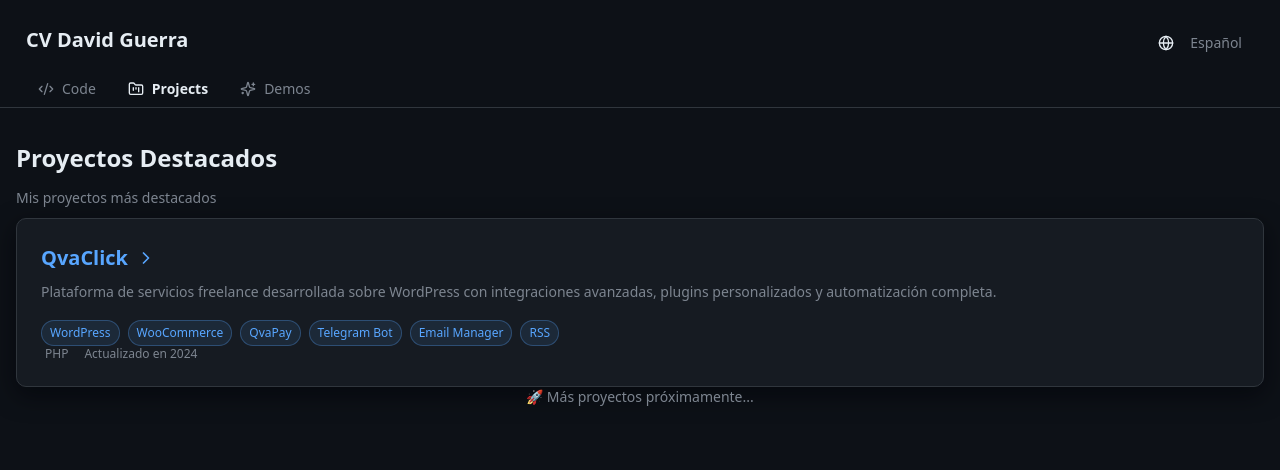
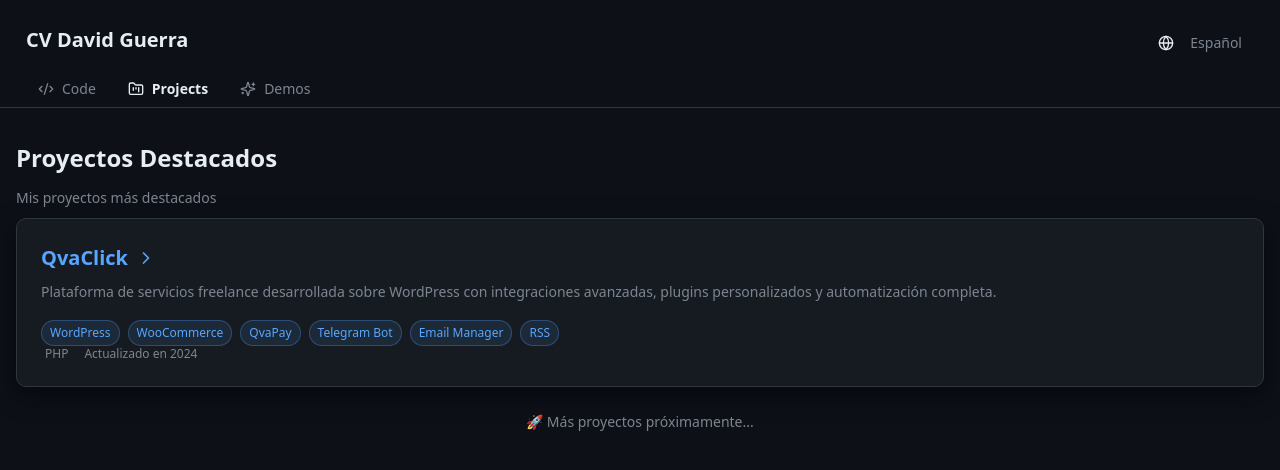
Before and after one commit to cdavidg/cdavidg.github.io, a React (Vite) app: page /projects in a window 1280 px wide. Shown: the top 470 px of the page. Built offline with nearby package versions, Linux system fonts and the light colour scheme.

Commit message:
paddin del top

```diff
--- a/src/pages/ProjectsPage.tsx
+++ b/src/pages/ProjectsPage.tsx
@@ -244,7 +244,7 @@
         </section>
 
         {/* Coming Soon */}
-        <div className="mt-10 text-center text-sm" style={{ color: '#7d8590' }}>
+        <div className="mt-10 text-center text-sm" style={{ color: '#7d8590', paddingTop: '25px' }}>
           <p>
             {language === 'es' && '🚀 Más proyectos próximamente...'}
             {language === 'en' && '🚀 More projects coming soon...'}
```
